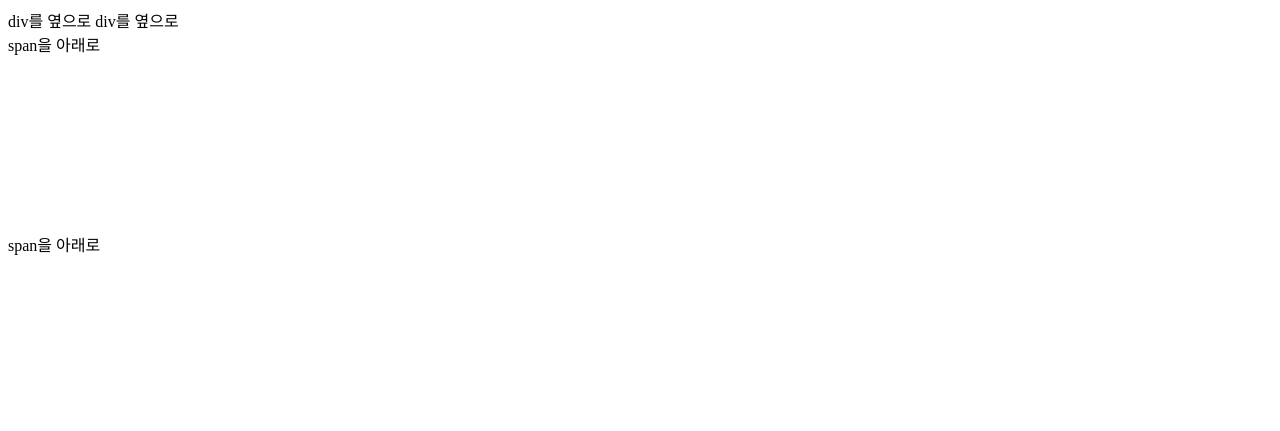
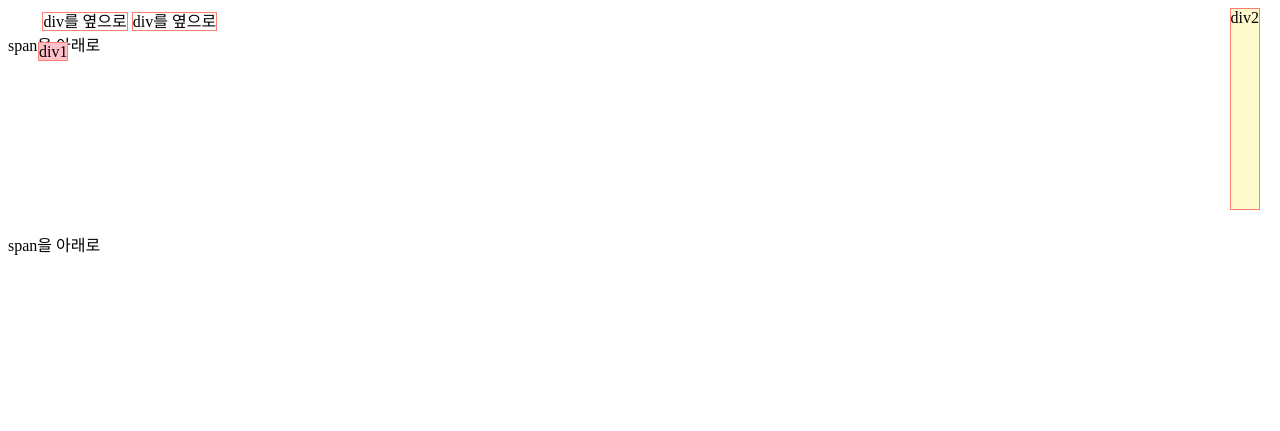
Before and after one commit to SeungChanAhn/WebProgramming-Basic-, a plain HTML site: page css/display.html in a window 1280 px wide. Shown: the top 431 px of the page. Drawn offline with Linux system fonts and the light colour scheme.

Commit message:
practice: position

```diff
--- a/css/display.html
+++ b/css/display.html
@@ -15,6 +15,7 @@
             /* inline은 높이지정 불가 */
             display: inline;
             height: 200px;
+            border: 1px salmon solid;
         }
 
         span {
@@ -22,7 +23,26 @@
             display: block;
             height: 200px;
         }
+
+        div.div1 {
+            background-color: pink;
+            margin: 0;
+            padding: 0;
+            display: inline;
+            position: relative;
+            left: 30px;
+            top: 30px;
+        }
+
+        div.div2 {
+            background-color: lemonchiffon;
+            position: fixed;
+            right: 20px;
+        }
     </style>
+
+    <div class="div1">div1</div>
+    <div class="div2">div2</div>
     <div>div를 옆으로</div>
     <div>div를 옆으로</div>
     <span>span을 아래로</span>
```
Also changed, not shown: css/display2.html (added, +41 -0 lines), css/position.html (added).
